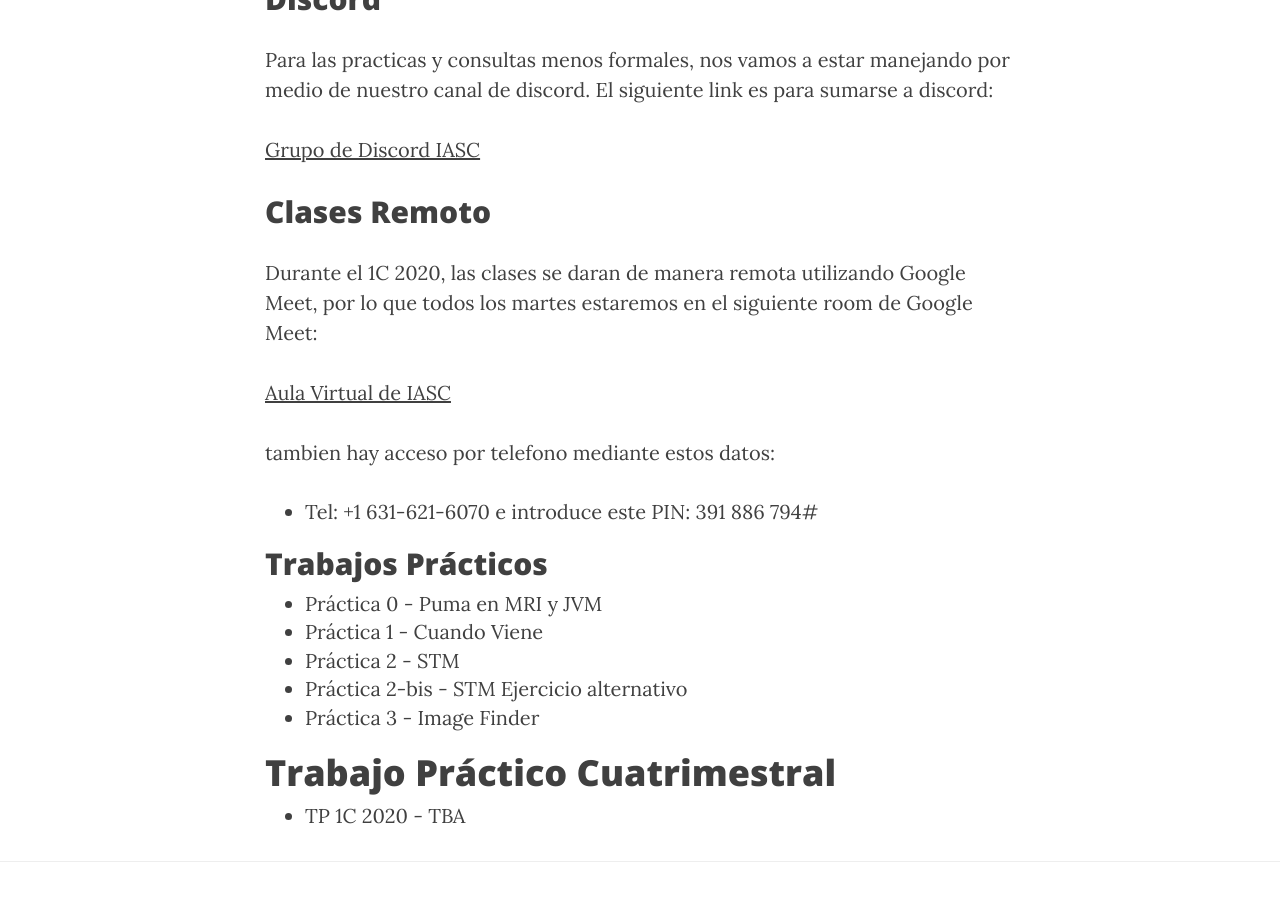
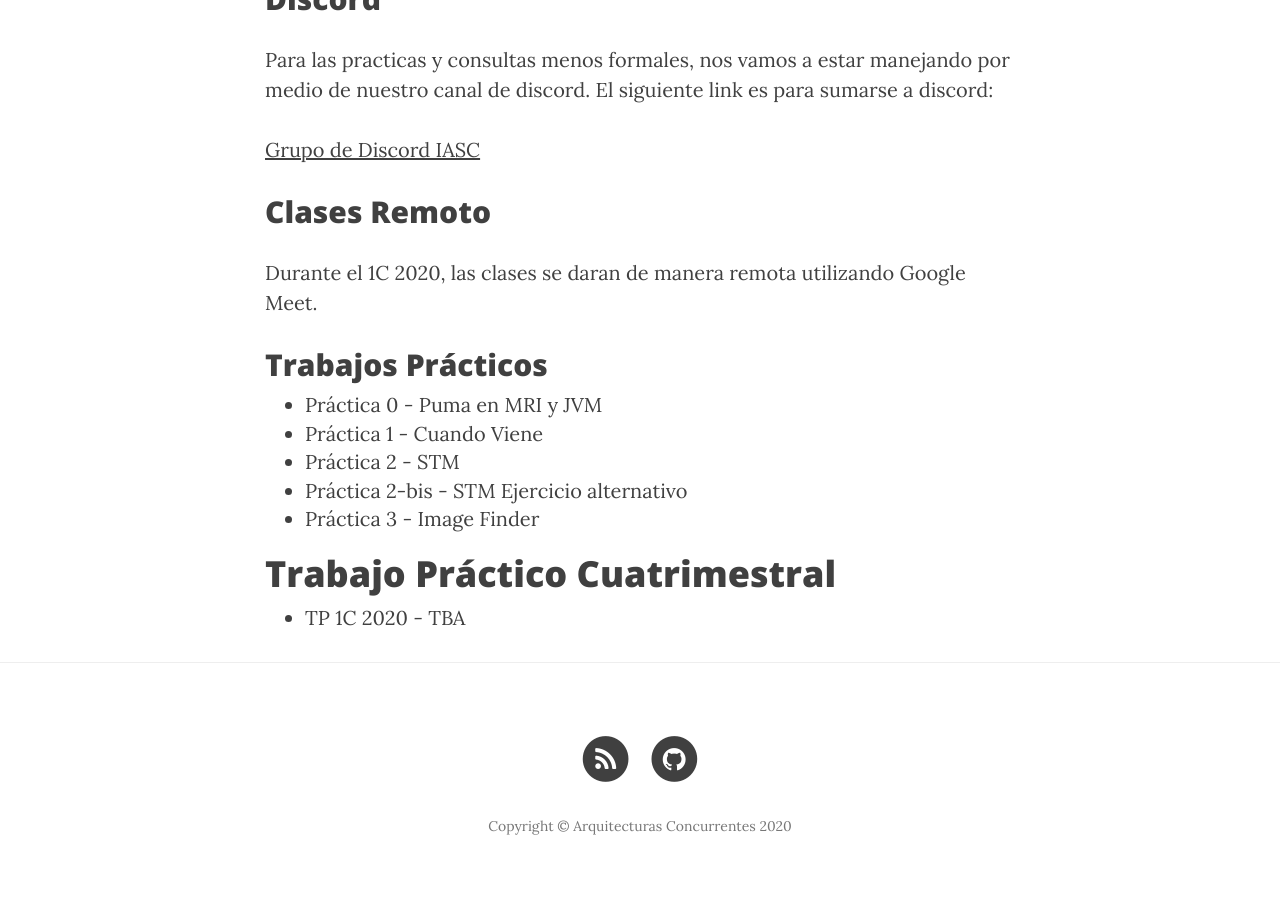
Before and after one commit to arquitecturas-concurrentes/arquitecturas-concurrentes.github.io, a Jekyll site: the page built from cursada.md, in a window 1280 px wide and 900 px high, scrolled down 2384 px. Built offline with Jekyll 4.4.1, drawn with Linux system fonts in a browser that asks for light colours; nearby versions of some CDN libraries.

Commit message:
Update cursada.md

```diff
--- a/cursada.md
+++ b/cursada.md
@@ -33,14 +33,7 @@
 
 ## Clases Remoto
 
-Durante el 1C 2020, las clases se daran de manera remota utilizando Google Meet, por lo que todos los martes estaremos en el siguiente room de Google Meet:
-
-<a href="https://meet.google.com/nsw-vpnc-pbf">Aula Virtual de IASC</a>
-
-tambien hay acceso por telefono mediante estos datos:
-
-- Tel: +1 631-621-6070 e introduce este PIN: 391 886 794#
-
+Durante el 1C 2020, las clases se daran de manera remota utilizando Google Meet.
 
 ## Trabajos Prácticos
 
```
